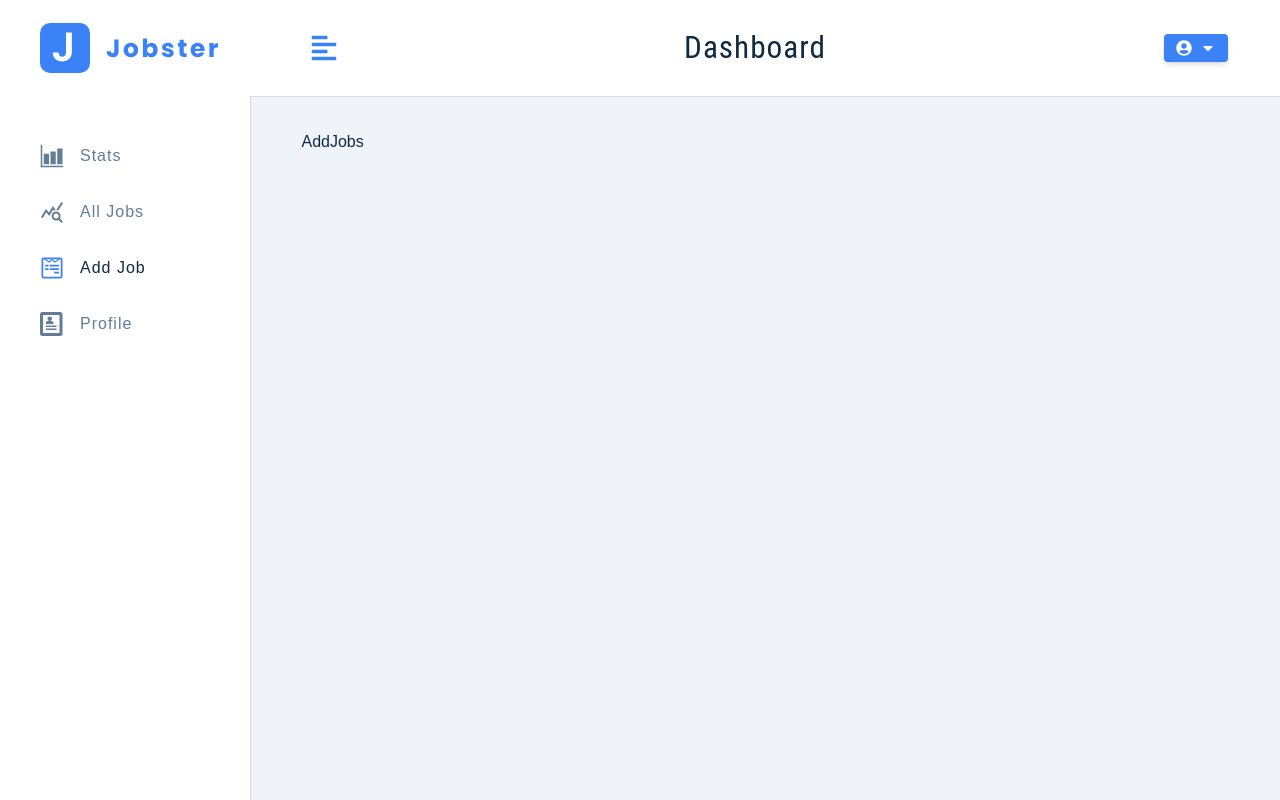
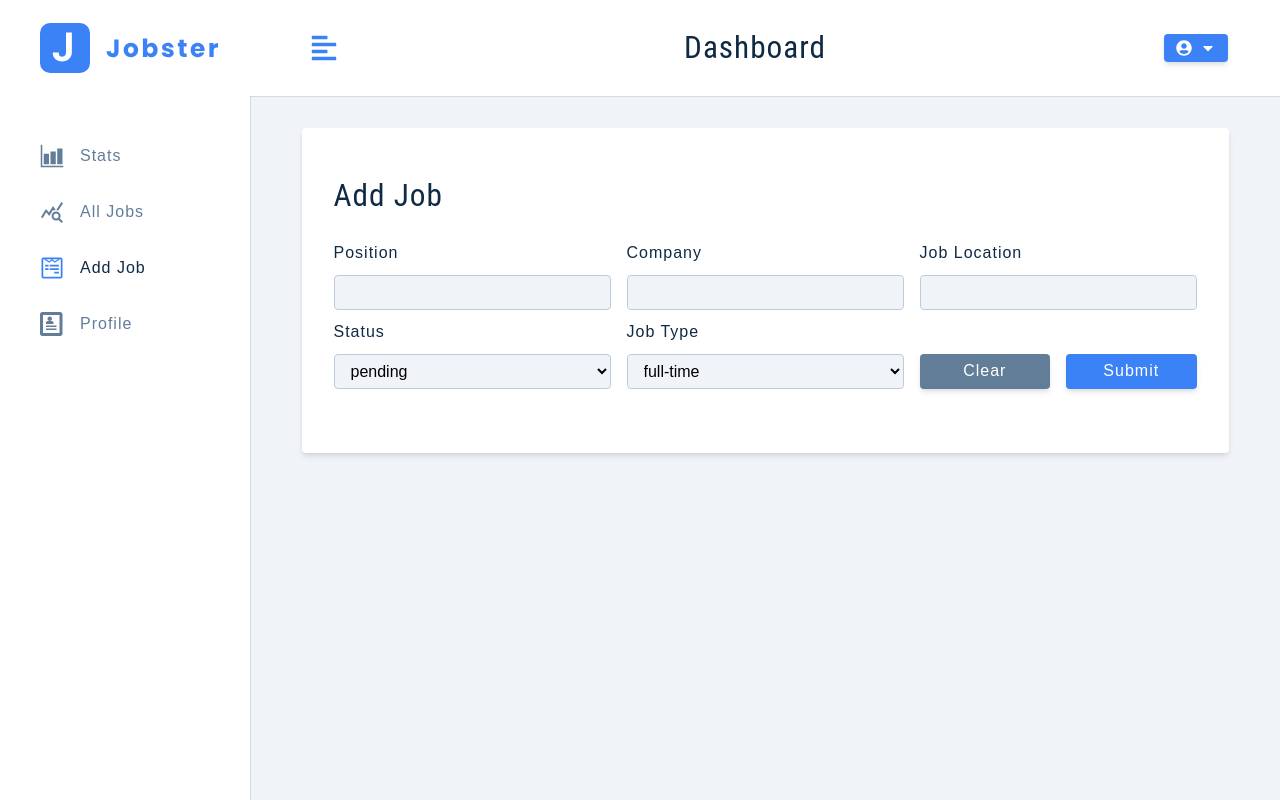
Before and after one commit to Sirvinlex/job-checker, a React (Create React App) app: page /add-job in a window 1280 px wide. Built offline with nearby package versions, Linux system fonts and the light colour scheme.

Commit message:
updating project

```diff
--- /dev/null
+++ b/src/components/FormRowSelect.js
@@ -0,0 +1,28 @@
+import React from 'react'
+
+const FormRowSelect = ({ labelText, name, value, handleChange, list }) => {
+  return (
+    <div className='form-row'>
+      <label htmlFor={name} className='form-label'>
+        {labelText || name}
+      </label>
+      <select
+        name={name}
+        value={value}
+        id={name}
+        onChange={handleChange}
+        className='form-select'
+      >
+        {list.map((itemValue, index) => {
+          return (
+            <option key={index} value={itemValue}>
+              {itemValue}
+            </option>
+          );
+        })}
+      </select>
+    </div>
+  );
+};
+
+export default FormRowSelect
--- a/src/components/index.js
+++ b/src/components/index.js
@@ -1,8 +1,9 @@
 import BigSidebar from "./BigSidebar";
 import FormRow from "./FormRow";
+import FormRowSelect from "./FormRowSelect";
 import Logo from "./Logo";
 import Navbar from "./Navbar";
 import SmallSidebar from "./SmallSidebar";
 
 
-export { Logo, FormRow, Navbar,SmallSidebar,BigSidebar}
+export { Logo, FormRow, Navbar, SmallSidebar, BigSidebar, FormRowSelect }
--- /dev/null
+++ b/src/features/job/jobSlice.js
@@ -0,0 +1,24 @@
+import { createSlice, createAsyncThunk } from '@reduxjs/toolkit';
+import { toast } from 'react-toastify';
+import customFetch from '../../utils/axios';
+import { getUserFromLocalStorage } from '../../utils/localStorage';
+
+const initialState = {
+  isLoading: false,
+  position: '',
+  company: '',
+  jobLocation: '',
+  jobTypeOptions: ['full-time', 'part-time', 'remote', 'internship'],
+  jobType: 'full-time',
+  statusOptions: ['interview', 'declined', 'pending'],
+  status: 'pending',
+  isEditing: false,
+  editJobId: '',
+};
+
+const jobSlice = createSlice({
+  name: 'job',
+  initialState,
+});
+
+export default jobSlice.reducer;
--- a/src/features/user/userSlice.js
+++ b/src/features/user/userSlice.js
@@ -32,6 +32,26 @@
     } catch (error) {
        return  thunkAPI.rejectWithValue(error.response.data.msg);
 
+    }
+  }
+);
+
+export const updateUser = createAsyncThunk(
+  'user/updateUser',
+  async (user, thunkAPI) => {
+    try {
+      const resp = await customFetch.patch('/auth/updateUser', user, {
+        headers: {
+          authorization: `Bearer ${thunkAPI.getState().user.user.token}`,
+        },
+      });
+      return resp.data;
+    } catch (error) {
+      if(error.response.status === 401){
+        thunkAPI.dispatch(logoutUser());
+        return thunkAPI.rejectWithValue('Unauthorized! Logging Out...')
+      }
+      return thunkAPI.rejectWithValue(error.response.data.msg);
     }
   }
 );
@@ -80,7 +100,23 @@
     [loginUser.rejected]: (state, { payload }) => {
       state.isLoading = false;
       toast.error(payload);
-    }
+    },
+
+    [updateUser.pending]: (state) => {
+      state.isLoading = true;
+    },
+    [updateUser.fulfilled]: (state, { payload }) => {
+      const { user } = payload;
+      state.isLoading = false;
+      state.user = user;
+
+      addUserToLocalStorage(user);
+      toast.success('User Updated');
+    },
+    [updateUser.rejected]: (state, { payload }) => {
+      state.isLoading = false;
+      toast.error(payload);
+    },
   }
 });
 
--- a/src/pages/dashboard/AddJob.js
+++ b/src/pages/dashboard/AddJob.js
@@ -1,8 +1,69 @@
-import React from 'react'
+import { FormRow, FormRowSelect } from '../../components';
+import Wrapper from '../../assets/wrappers/DashboardFormPage';
+import { useSelector, useDispatch } from 'react-redux';
+import { toast } from 'react-toastify';
 
 const AddJob = () => {
+  const {
+    isLoading,
+    position,
+    company,
+    jobLocation,
+    jobType,
+    jobTypeOptions,
+    status,
+    statusOptions,
+    isEditing,
+    editJobId,
+  } = useSelector((store) => store.job);
+
+  const dispatch = useDispatch();
+
+  const handleSubmit = (e) => {
+    e.preventDefault();
+
+    if (!position || !company || !jobLocation) {
+      toast.error('Please Fill Out All Fields');
+      return;
+    }
+  };
+  const handleJobInput = (e) => {
+    const name = e.target.name;
+    const value = e.target.value;
+    console.log(name, value)
+  };
+
   return (
-    <div>AddJobs</div>
+    <Wrapper>
+      <form className='form'>
+        <h3>{isEditing ? 'edit job' : 'add job'}</h3>
+        <div className='form-center'>
+          <FormRow type='text' name='position' value={position} handleChange={handleJobInput} />
+          <FormRow type='text' name='company' value={company} handleChange={handleJobInput} />
+          <FormRow type='text' name='jobLocation' value={jobLocation} labelText='Job Location' handleChange={handleJobInput} />
+          <FormRowSelect name='status' value={status} handleChange={handleJobInput} list={statusOptions}/>
+          <FormRowSelect name='jobType' labelText='job type' value={jobType} handleChange={handleJobInput} list={jobTypeOptions}/>
+
+          <div className='btn-container'>
+            <button
+              type='button'
+              className='btn btn-block clear-btn'
+              onClick={() => console.log('clear values')}
+            >
+              clear
+            </button>
+            <button
+              type='submit'
+              className='btn btn-block submit-btn'
+              onClick={handleSubmit}
+              disabled={isLoading}
+            >
+              submit
+            </button>
+          </div>
+        </div>
+      </form>
+    </Wrapper>
   )
 }
 
--- a/src/pages/dashboard/Profile.js
+++ b/src/pages/dashboard/Profile.js
@@ -3,6 +3,7 @@
 import Wrapper from '../../assets/wrappers/DashboardFormPage';
 import { useDispatch, useSelector } from 'react-redux';
 import { toast } from 'react-toastify';
+import { updateUser } from '../../features/user/userSlice';
 
 
 const Profile = () => {
@@ -22,6 +23,8 @@
       toast.error('Please Fill Out All Fields');
       return;
     }
+
+  dispatch(updateUser(userData))
 };
 
 const handleChange = (e) =>{
@@ -34,7 +37,7 @@
 
   return (
     <Wrapper>
-      <form className='form' onSubmit={ handleChange }>
+      <form className='form' onSubmit={ handleSubmit }>
         <h3>Profile</h3>
         <div className='form-center'>
           <FormRow type='text' name='name' value={name} handleChange={handleChange} />
--- a/src/store.js
+++ b/src/store.js
@@ -1,8 +1,11 @@
 import { configureStore } from '@reduxjs/toolkit';
 import userSlice from './features/user/userSlice';
+import jobSlice from './features/job/jobSlice';
+
 
 export const store = configureStore({
   reducer: {
     user: userSlice,
+    job: jobSlice,
   },
 });
```
